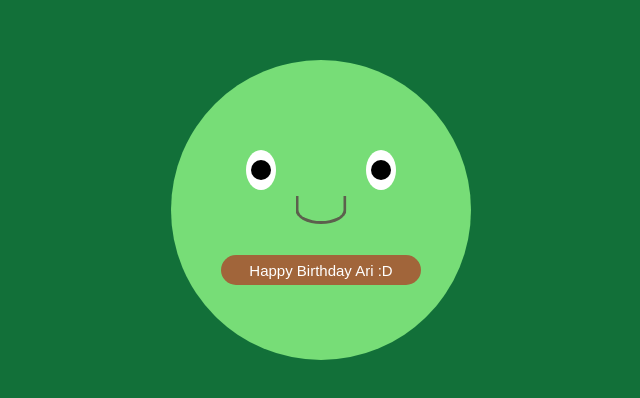
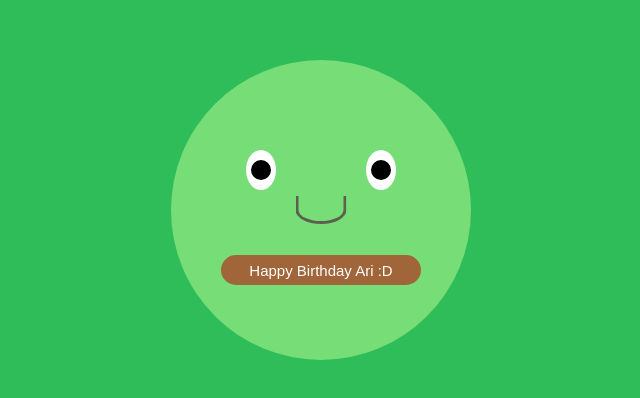
Before and after one commit to bizarely/bizarely.github.io, a plain HTML site: page index.html in a window 1280 px wide. Shown: the part 190-588 px from the top of the page, without its empty margins (319-959 px from the left). Drawn offline with Linux system fonts and the light colour scheme.

Commit message:
Update index.html

```diff
--- a/index.html
+++ b/index.html
@@ -10,7 +10,8 @@
       align-items: center;
       height: 100vh;
       margin: 0;
-      background-color: #127039;
+      background-color: #2fbd5a
+      /* #127039; */
     }
 
     .frog-container {
```
